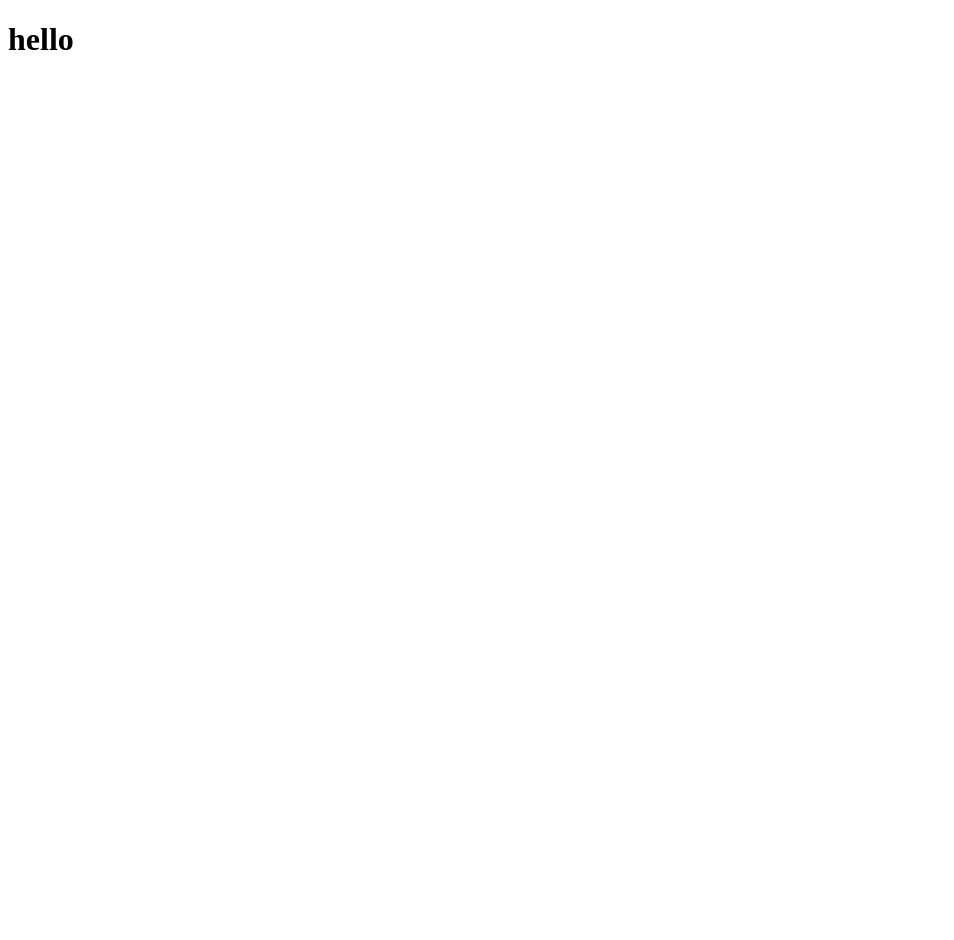
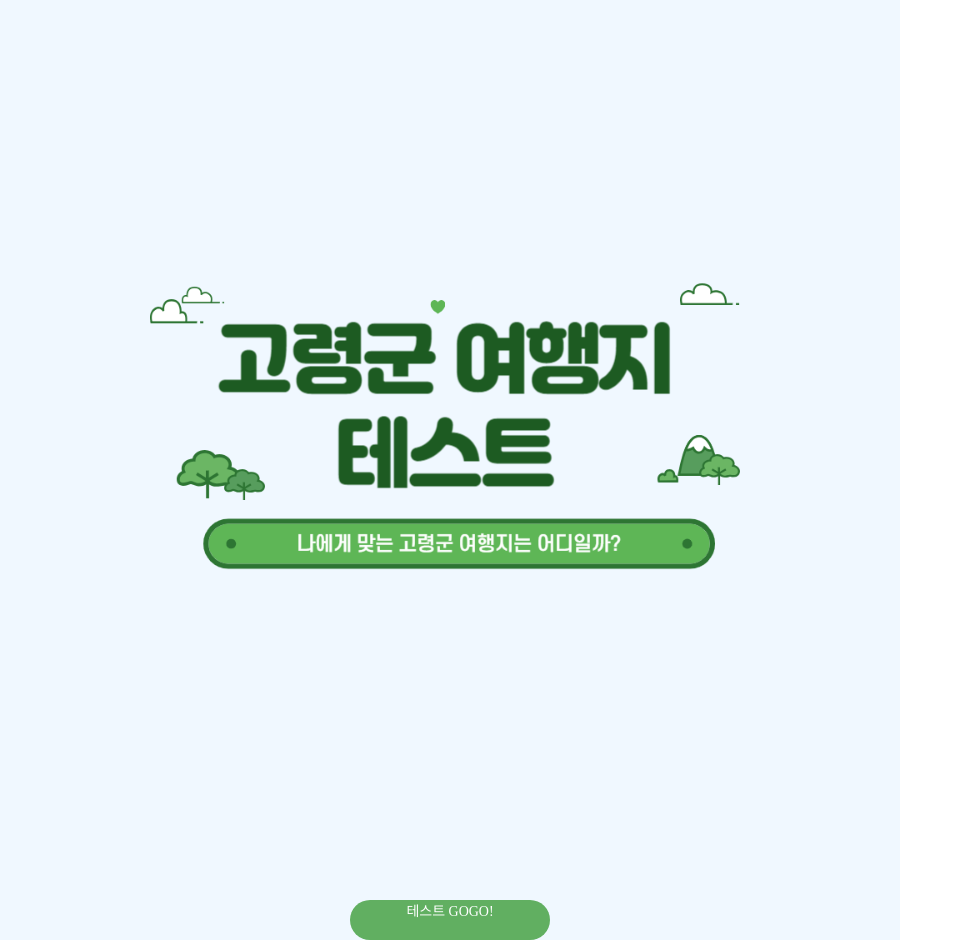
Before and after one commit to bolisnsk/gotest, a React (Create React App) app: page / in a window 1280 px wide. Shown: the whole page, without its empty margins (0-954 px from the left). Before the commit the page ends 800 px from the top, so only its background shows below. Built offline with nearby package versions, Linux system fonts and the light colour scheme.

Commit message:
🏒시작페이지 로고, 버튼 추가

```diff
--- a/src/App.css
+++ b/src/App.css
@@ -1,3 +1,37 @@
-.App {
+*{
+    margin: 0;
+    padding: 0;
+}
 
+.testlayout {
+    width: 100vw;
+    font-size: 14px;
+    display: flex;
+    justify-self: center;
+    align-items: center;
 }
+
+.startpage{
+    background-color: aliceblue;
+    width: 100%;
+    display: flex;
+    flex-flow: column;
+    max-width: 900px;
+    align-items: center;
+    justify-self: center;
+}
+
+img {
+    width: 100%;
+}
+
+.tbutton{
+    width: 200px;
+    height: 40px;
+    display: flex;
+    flex-flow: column;
+    align-items: center;
+    background-color: rgb(97, 175, 97);
+    color: white;
+    border-radius: 20px;
+}
--- a/src/App.js
+++ b/src/App.js
@@ -1,9 +1,13 @@
 import './App.css';
+import logo from './images/제목.png';
 
 function App() {
   return (
-    <div>
-      <h1>hello</h1>
+    <div className='testlayout'>
+      <div className='startpage'>
+        <img src={logo} alt='제목'/>
+        <div className='tbutton'>테스트 GOGO!</div>
+      </div>
     </div>
   );
 }
```
Also changed, not shown: src/images/제목.png (added).
